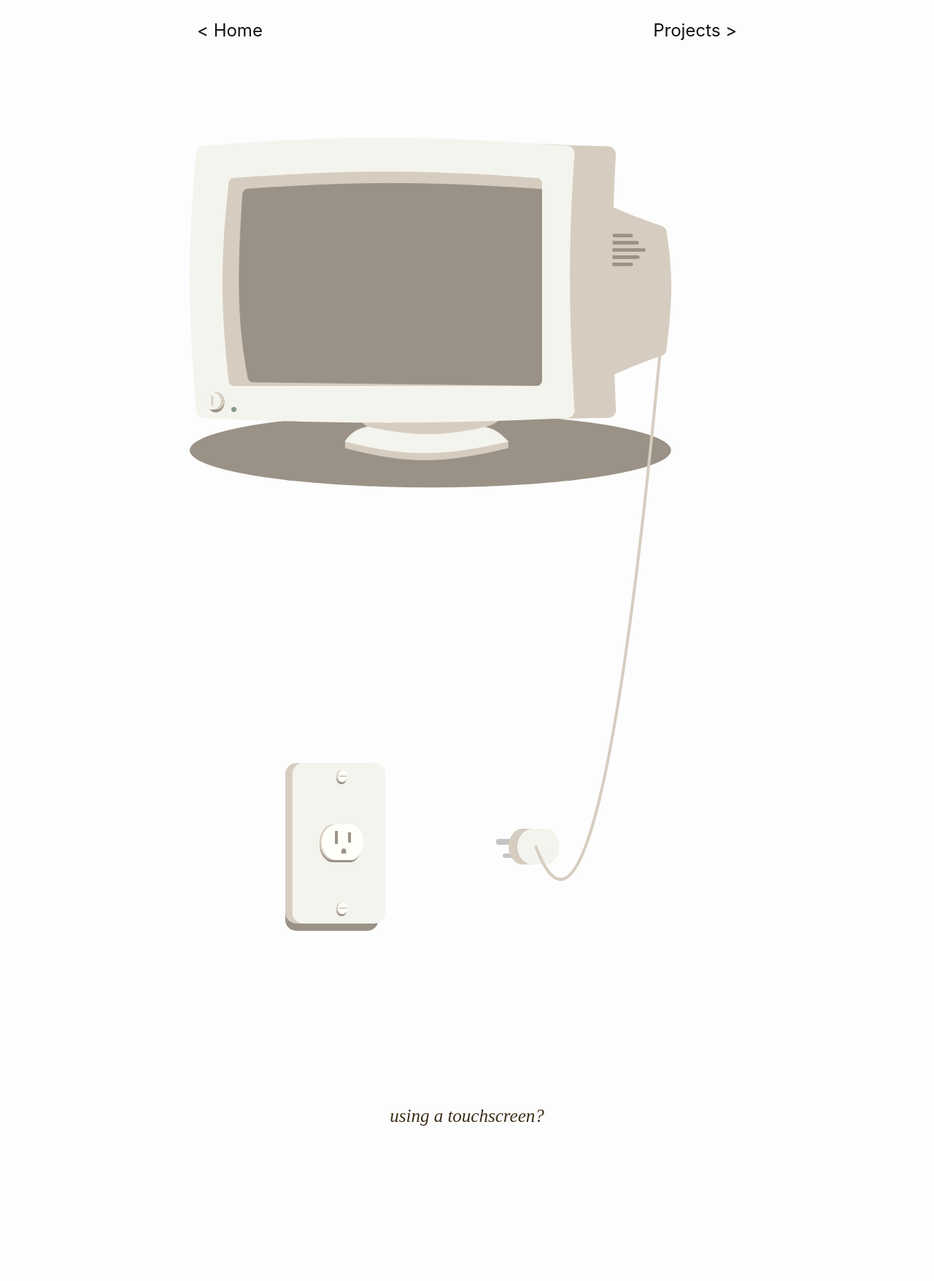
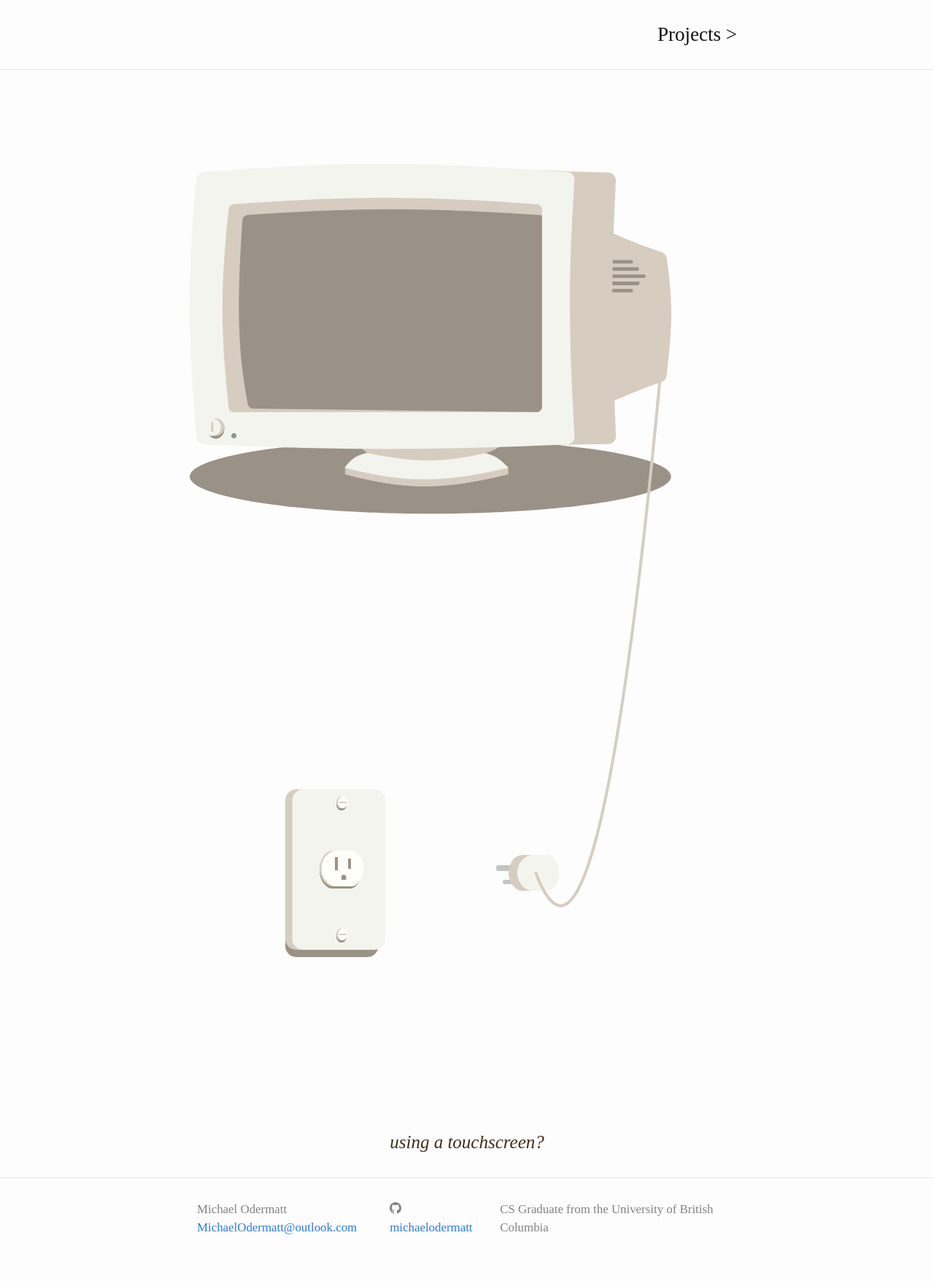
Before and after one commit to MichaelOdermatt/MichaelOdermatt.github.io, a Jekyll site: the page built from index.markdown, in a window 1280 px wide. Shown: the whole page at 73% size. Built offline with Jekyll 4.4.1, drawn with Linux system fonts in a browser that asks for light colours; before the commit the page ends 1579 px from its top, so only the background shows below that.

Commit message:
added site header and site footer

```diff
--- a/_config.yml
+++ b/_config.yml
@@ -21,7 +21,7 @@
 title: Michael Odermatt
 email: MichaelOdermatt@outlook.com
 description: >- # this means to ignore newlines until "baseurl:"
-  CS Student at The University of British Columbia
+  CS Graduate from the University of British Columbia
 baseurl: "" # the subpath of your site, e.g. /blog
 url: "" # the base hostname & protocol for your site, e.g. http://example.com
 twitter_username:
--- a/_includes/footer.html
+++ b/_includes/footer.html
@@ -1,9 +1,7 @@
-<!-- <footer class="site-footer h-card">
+<footer class="site-footer h-card">
   <data class="u-url" href="{{ "/" | relative_url }}"></data>
 
   <div class="wrapper">
-
-    <h2 class="footer-heading">{{ site.title | escape }}</h2>
 
     <div class="footer-col-wrapper">
       <div class="footer-col footer-col-1">
@@ -32,4 +30,4 @@
 
   </div>
 
-</footer> -->
+</footer>
--- a/_includes/header.html
+++ b/_includes/header.html
@@ -7,7 +7,7 @@
     {%- if page_paths -%}
       <nav class="site-nav">
         <div class="trigger d-flex flex-justify-between">
-          <a class="page-link" rel="author" href="/">&lt; Home</a>
+	<!-- <a class="page-link" rel="author" href="/">&lt; Home</a> -->
           <a class="page-link" rel="author" href="./about">Projects &gt;</a>
           <!-- {%- for path in page_paths -%}
             {%- assign my_page = site.pages | where: "path", path | first -%}
--- a/_layouts/home.html
+++ b/_layouts/home.html
@@ -31,7 +31,7 @@ layout: default
         <br>
           <div class="font-size-35">
             <i>
-            CS Student | Programmer
+            CS Graduate | Programmer
             </i>
           </div>
       </div>
--- a/_sass/minima.scss
+++ b/_sass/minima.scss
@@ -2,8 +2,8 @@
 
 // Define defaults for each variable.
 
-$base-font-family: -apple-system, BlinkMacSystemFont, "Segoe UI", Roboto, Helvetica, Arial, sans-serif, "Apple Color Emoji", "Segoe UI Emoji", "Segoe UI Symbol" !default;
-$base-font-size:   16px !default;
+$base-font-family: "Times New Roman", "Serif", -apple-system, BlinkMacSystemFont, "Segoe UI", Roboto, Helvetica, Arial, sans-serif, "Apple Color Emoji", "Segoe UI Emoji", "Segoe UI Symbol" !default;
+$base-font-size:   18px !default;
 $base-font-weight: 400 !default;
 $small-font-size:  $base-font-size * 0.875 !default;
 $base-line-height: 1.5 !default;
--- a/_sass/minima/_layout.scss
+++ b/_sass/minima/_layout.scss
@@ -3,6 +3,7 @@
  */
 .site-header {
   min-height: $spacing-unit * 1.865;
+  border-bottom: 1px solid $grey-color-light;
 
   // Positioning context for the mobile navigation icon
   position: relative;
@@ -24,8 +25,9 @@
 
 .site-nav {
   margin-top: 1em;
+  margin-bottom: 1em;
+  float: right;
   @include relative-font-size(1.5);
-  line-height: $base-line-height * $base-font-size * 2.25;
 
   .nav-trigger {
       display: none;
@@ -38,6 +40,7 @@
   .page-link {
     color: $text-color;
     line-height: $base-line-height;
+    font-family: "Times New Roman", "Serif";
 
     // Gaps between nav items, but not on the last one
     &:not(:last-child) {
```
Also changed, not shown: 6 other files.
